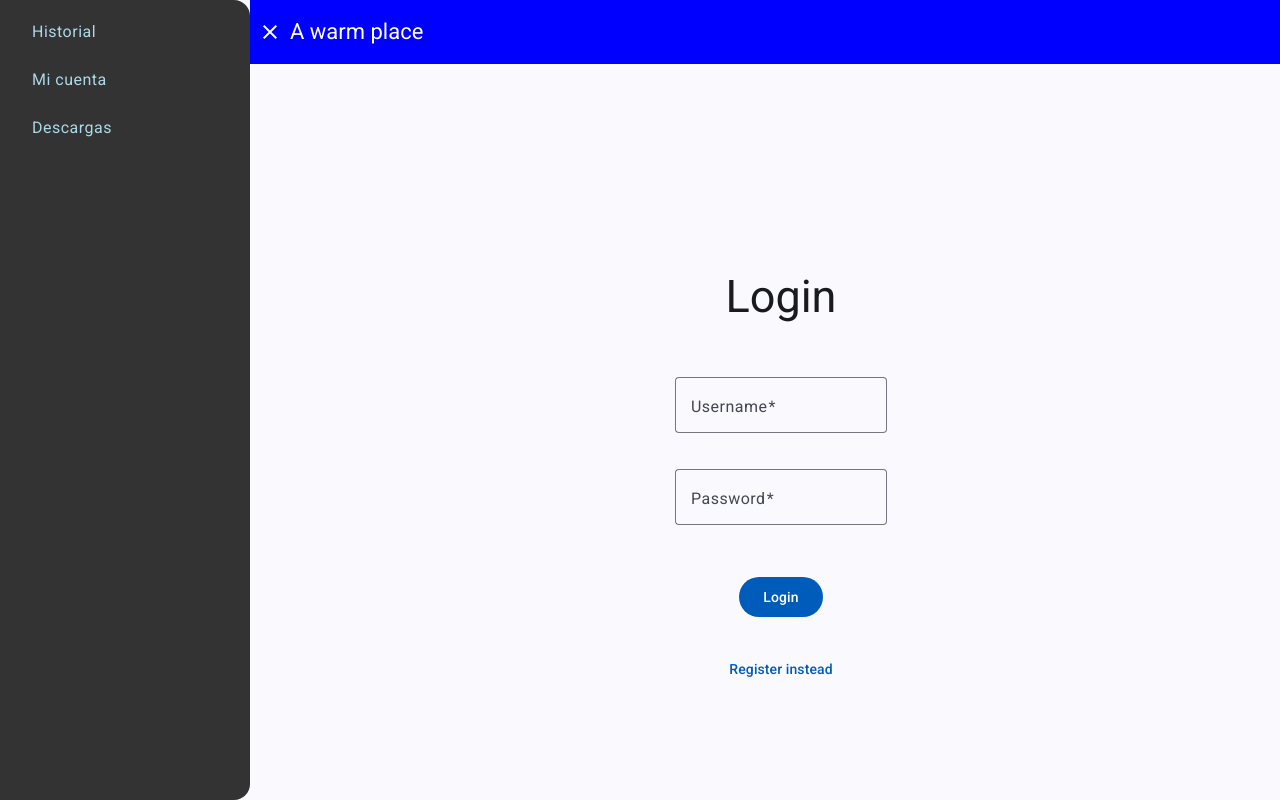
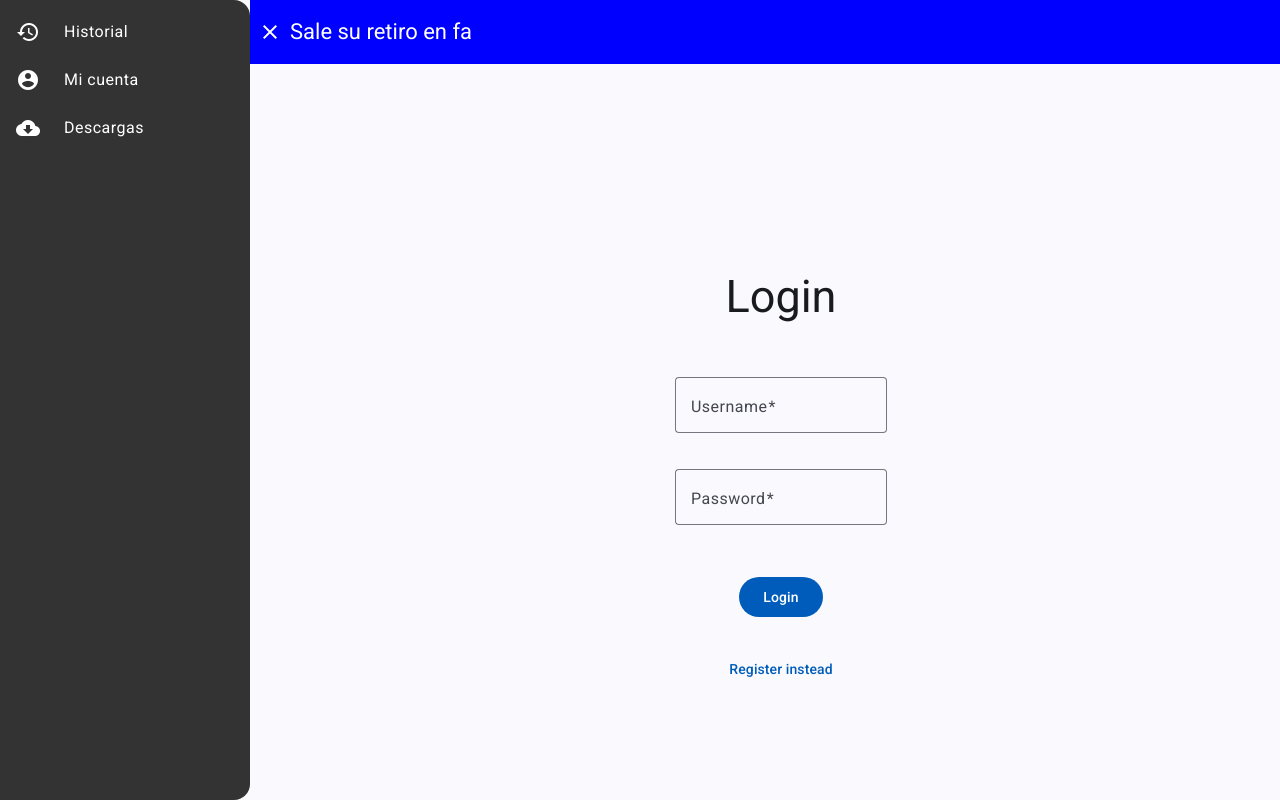
Before and after one commit to JoseACd744/finanzas-app, an Angular app: page /login in a window 1280 px wide. Built offline with nearby package versions, Linux system fonts and the light colour scheme.

Commit message:
Actualizar texto de la barra de herramientas y mejorar estilos de la barra lateral

```diff
--- a/src/app/shared/app-toolbar/app-toolbar.component.html
+++ b/src/app/shared/app-toolbar/app-toolbar.component.html
@@ -2,5 +2,5 @@
     <button mat-icon-button class="example-icon" (click)="onMenuClick()" aria-label="Example icon-button with menu icon">
       <mat-icon style="color: white;">{{ isSidenavOpen ? 'close' : 'menu' }}</mat-icon>
     </button>
-    <span>A warm place</span>
+    <span>Sale su retiro en fa</span>
   </mat-toolbar>
--- a/src/app/shared/side-navbar/side-navbar.component.css
+++ b/src/app/shared/side-navbar/side-navbar.component.css
@@ -1,43 +1,48 @@
 /* Clase para la ruta activa */
 .active-link {
-    background-color: rgba(0, 0, 255, 0.305);
-    color: var(--mat-primary-contrast);
+    background-color: #1a1a1a; /* Fondo negro */
+    color: #ffffff; /* Texto blanco */
     border-radius: 8px;
 }
 
 .active-link .list-item-content {
-    color: var(--mat-primary-contrast);
-
+    color: #ffffff; /* Texto blanco */
 }
 
 /* Mantén el resto de tus estilos */
 .sidenav-content {
-    width: 250px;
+    width: 250px; /* Ajusta el ancho según sea necesario */
     padding: 10px;
     font-family: Roboto, sans-serif;
+    background-color: #000000; /* Fondo negro */
 }
 
 .mat-nav-list {
     margin-bottom: 16px;
-
 }
 
 .list-item-content {
-    display: flex;
     align-items: center;
     padding: 8px 16px;
     border-radius: 8px;
     transition: background-color 0.3s ease;
-    color: lightblue;
+    color: #ffffff; /* Texto blanco */
+    flex-grow: 1; /* Asegura que el contenido ocupe el espacio disponible */
+}
 
+.mat-list-item {
+    display: flex;
+    align-items: center;
+    width: 100%; /* Asegura que el item ocupe todo el ancho disponible */
 }
 
 .mat-list-item:hover {
-    background-color: var(--mat-primary-200);
+    background-color: #333333; /* Fondo gris oscuro */
 }
 
 .counter {
-    color: var(--mat-primary, green);
+    color: #ffffff; /* Texto blanco */
+    background-color: #333333; /* Fondo gris oscuro */
     padding: 2px 8px;
     border-radius: 12px;
     font-size: 12px;
@@ -45,10 +50,13 @@
 
 .mat-icon {
     margin-right: 8px;
+    color: #ffffff; /* Icono blanco */
+    vertical-align: middle; /* Alinea verticalmente el icono */
+    font-size: 24px; /* Asegura que el tamaño del icono sea consistente */
 }
 
 .mat-divider {
     margin: 8px 0;
     border-top-width: 1px;
-    border-color: var(--mat-divider);
+    border-color: #444444; /* Color del divisor gris oscuro */
 }
--- a/src/app/shared/side-navbar/side-navbar.component.html
+++ b/src/app/shared/side-navbar/side-navbar.component.html
@@ -1,11 +1,14 @@
 <mat-nav-list>
   <mat-list-item routerLink="/historial" routerLinkActive="active-link">
+    <mat-icon matListIcon>history</mat-icon>
     <span class="list-item-content">Historial</span>
   </mat-list-item>
   <mat-list-item routerLink="/mi-cuenta" routerLinkActive="active-link">
+    <mat-icon matListIcon>account_circle</mat-icon>
     <span class="list-item-content">Mi cuenta</span>
   </mat-list-item>
   <mat-list-item routerLink="/descargas" routerLinkActive="active-link">
+    <mat-icon matListIcon>cloud_download</mat-icon>
     <span class="list-item-content">Descargas</span>
   </mat-list-item>
 </mat-nav-list>
```
